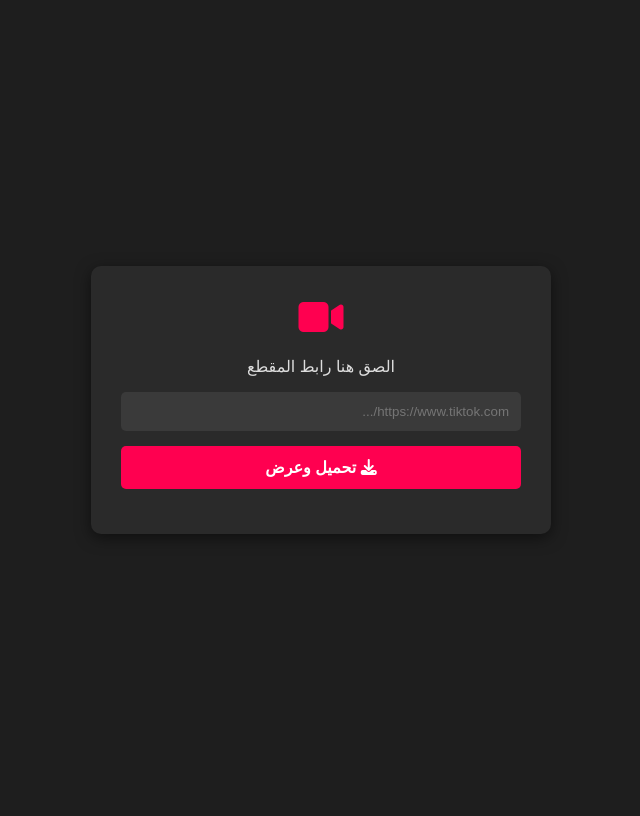
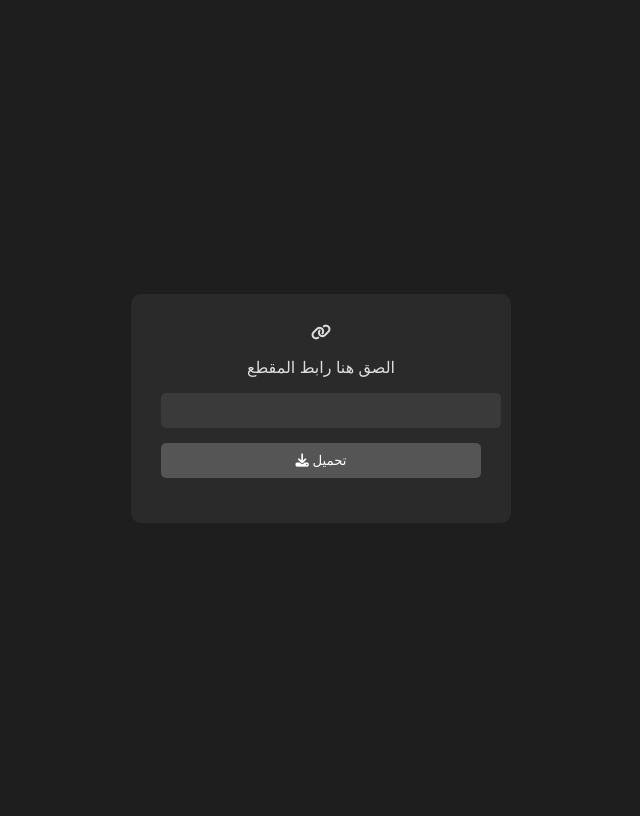
Before and after one commit to alshammri77777-creator/rve, a Flask app: page / in a window 1280 px wide. Shown: the whole page, without its empty margins (319-959 px from the left). Before the commit the page ends 489 px from the top, so only its background shows below. Run offline with Flask 3, Linux system fonts and the light colour scheme.

Commit message:
Update index.html

```diff
--- a/templates/index.html
+++ b/templates/index.html
@@ -1,121 +1,86 @@
 <!DOCTYPE html>
-<html lang="ar" dir="rtl">
+<html lang="ar">
 <head>
 <meta charset="UTF-8">
-    <meta name="viewport" content="width=device-width, initial-scale=1.0">
 <title>تحميل تيك توك</title>
+
 <link href="https://cdnjs.cloudflare.com/ajax/libs/font-awesome/6.5.0/css/all.min.css" rel="stylesheet">
+
 <style>
 body {
     background: #1e1e1e;
     color: #ddd;
-            font-family: Arial, sans-serif;
+    font-family: Arial;
     display: flex;
     justify-content: center;
     align-items: center;
-            min-height: 100vh;
-            margin: 0;
+    height: 100vh;
 }
 
 .container {
     background: #2a2a2a;
     padding: 30px;
     border-radius: 10px;
-            width: 90%;
-            max-width: 400px;
+    width: 320px;
     text-align: center;
-            box-shadow: 0 4px 15px rgba(0,0,0,0.5);
-        }
-
-        .icon-box {
-            font-size: 40px;
-            margin-bottom: 10px;
-            color: #ff0050;
 }
 
 input {
     width: 100%;
-            padding: 12px;
+    padding: 10px;
     border: none;
     border-radius: 5px;
     margin-bottom: 15px;
     background: #3a3a3a;
     color: white;
-            box-sizing: border-box;
 }
 
 button {
     width: 100%;
-            padding: 12px;
+    padding: 10px;
     border: none;
     border-radius: 5px;
-            background: #ff0050;
+    background: #555;
     color: white;
     cursor: pointer;
-            font-weight: bold;
-            font-size: 16px;
 }
 
 button:hover {
-            background: #d60046;
+    background: #777;
 }
 
 #status {
     margin-top: 15px;
     font-size: 14px;
-            color: #bbb;
-        }
-
-        #videoContainer {
-            margin-top: 20px;
-            display: none;
-        }
-
-        video {
-            width: 100%;
-            border-radius: 8px;
-            border: 2px solid #3a3a3a;
 }
 </style>
+
 </head>
 <body>
 
 <div class="container">
-    <div class="icon-box">
-        <i class="fa-solid fa-video"></i>
+    <div>
+        <i class="fa-solid fa-link"></i>
     </div>
 
     <p>الصق هنا رابط المقطع</p>
 
-    <input type="text" id="url" placeholder="https://www.tiktok.com/...">
+    <input type="text" id="url">
 
-    <button onclick="downloadVideo()">
+    <button onclick="download()">
         <i class="fa-solid fa-download"></i>
-        تحميل وعرض
+        تحميل
     </button>
 
     <div id="status"></div>
-
-    <div id="videoContainer">
-        <video id="player" controls></video>
-        <p style="font-size: 12px; margin-top: 10px;">المقطع جاهز للمشاهدة</p>
-    </div>
 </div>
 
 <script>
-async function downloadVideo() {
+async function download() {
     const url = document.getElementById("url").value;
     const status = document.getElementById("status");
-    const videoContainer = document.getElementById("videoContainer");
-    const player = document.getElementById("player");
 
-    if (!url) {
-        status.innerText = "يرجى وضع رابط أولاً";
-        return;
-    }
-
-    status.innerText = "جاري معالجة وتحميل المقطع...";
-    videoContainer.style.display = "none";
+    status.innerText = "جاري تحميل المقطع";
 
     try {
         const res = await fetch("/download", {
@@ -127,18 +92,14 @@ async function downloadVideo() {
         const data = await res.json();
 
         if (data.success) {
-            status.innerText = "تم التحميل بنجاح!";
-
-            // تحديث مصدر الفيديو وعرض المشغل
-            player.src = "/get/" + data.file;
-            videoContainer.style.display = "block";
-            player.load(); // إعادة تحميل المشغل بالمصدر الجديد
+            status.innerText = "تم التحميل";
+            window.location.href = "/get/" + data.file;
         } else {
-            status.innerText = "فشل التحميل: " + (data.error || "خطأ غير معروف");
+            status.innerText = "فشل التحميل";
         }
 
-    } catch (err) {
-        status.innerText = "حدث خطأ في الاتصال";
+    } catch {
+        status.innerText = "خطأ";
     }
 }
 </script>
```
Lines whose indentation alone changed are shown as unchanged.
